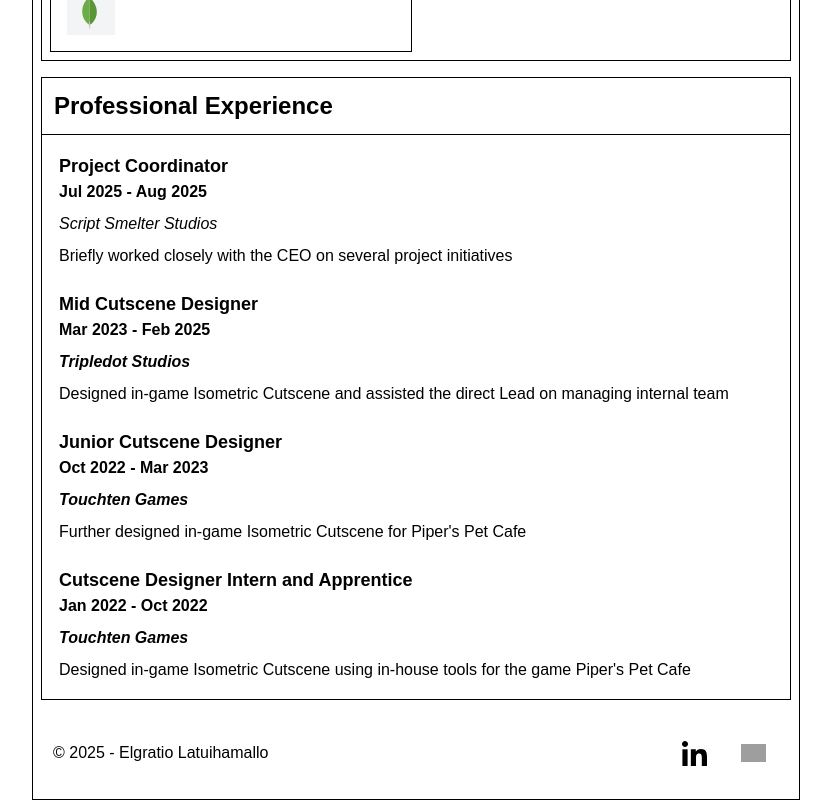
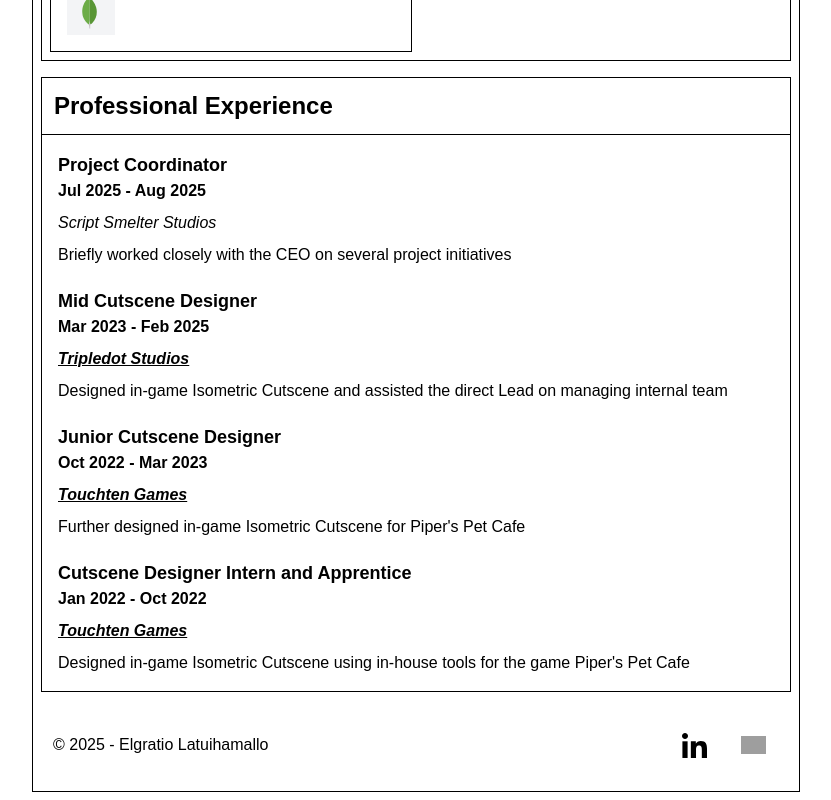
Before and after one commit to akael888/akael888-site, a Next.js app: page / in a window 1280 px wide. Shown: the part 2067-2867 px from the top of the page, without its empty margins (224-1055 px from the left). Built offline with nearby package versions, Linux system fonts and the light colour scheme; grey boxes are pictures that could not be loaded.

Commit message:
feat : Disable Hover Effect in Work Card

```diff
--- a/src/app/ui/home/work-card.tsx
+++ b/src/app/ui/home/work-card.tsx
@@ -19,7 +19,7 @@
   return (
     <>
       <motion.div
-        className="border-1 hover:border-black border-white flex w-full"
+        className=" flex w-full"
         initial={{ opacity: 0, x: 20 }}
         transition={{ ease: "easeIn", duration: 1 }}
         whileInView={{ opacity: 1, x: 0 }}
@@ -39,7 +39,7 @@
             {companyLink ? (
               <Link
                 href={`https://${companyLink}`}
-                className="italic font-bold hover:text-emerald-500"
+                className="italic font-bold hover:text-gray-500 underline"
               >
                 {company}
               </Link>
```
